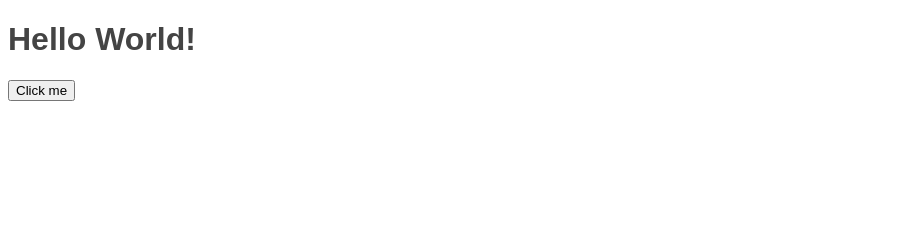
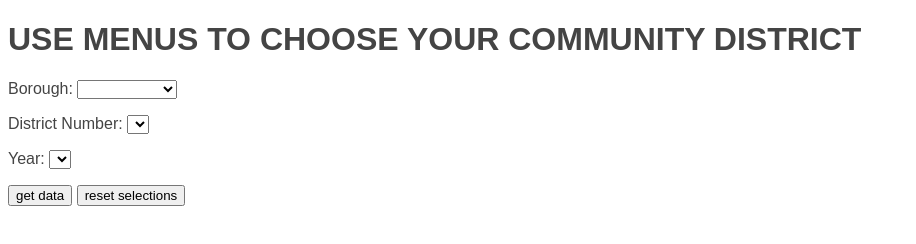
Before and after one commit to goldironhack/IH-Project-2018-5adfef6cef7dd40014dd174f_webapp_phase1, a plain HTML site: page index.html in a window 1280 px wide. Shown: the whole page, without its empty margins (0-916 px from the left). Drawn offline with Linux system fonts and the light colour scheme.

Commit message:
Automatic commit. Done before go to queltrics

```diff
--- a/index.html
+++ b/index.html
@@ -7,8 +7,34 @@
 </head>
 <body>
     <div class="container">
-        <h1>Hello World!</h1>
-        <button id="btn">Click me</button>
+        <h1>USE MENUS TO CHOOSE YOUR COMMUNITY DISTRICT</h1>
+        <p>
+            Borough:
+            <select>
+                <option></option>
+                <option>The Bronx</option>
+                <option>Brooklyn</option>
+                <option>Manhattan</option>
+                <option>Queens</option>
+                <option>Staten Island</option>
+            </select>
+        </p>
+        <p>
+            District Number:
+            <select>
+                <option></option>
+            </select>
+        </p>
+        <p>
+            Year:
+            <select>
+                <option></option>
+            </select>
+        </p>
+        <p>
+            <input type="button" value="get data"/>
+            <input type="button" value="reset selections"/>
+        </p>
     </div>
     <script src="index.js"></script>
 </body>
```
